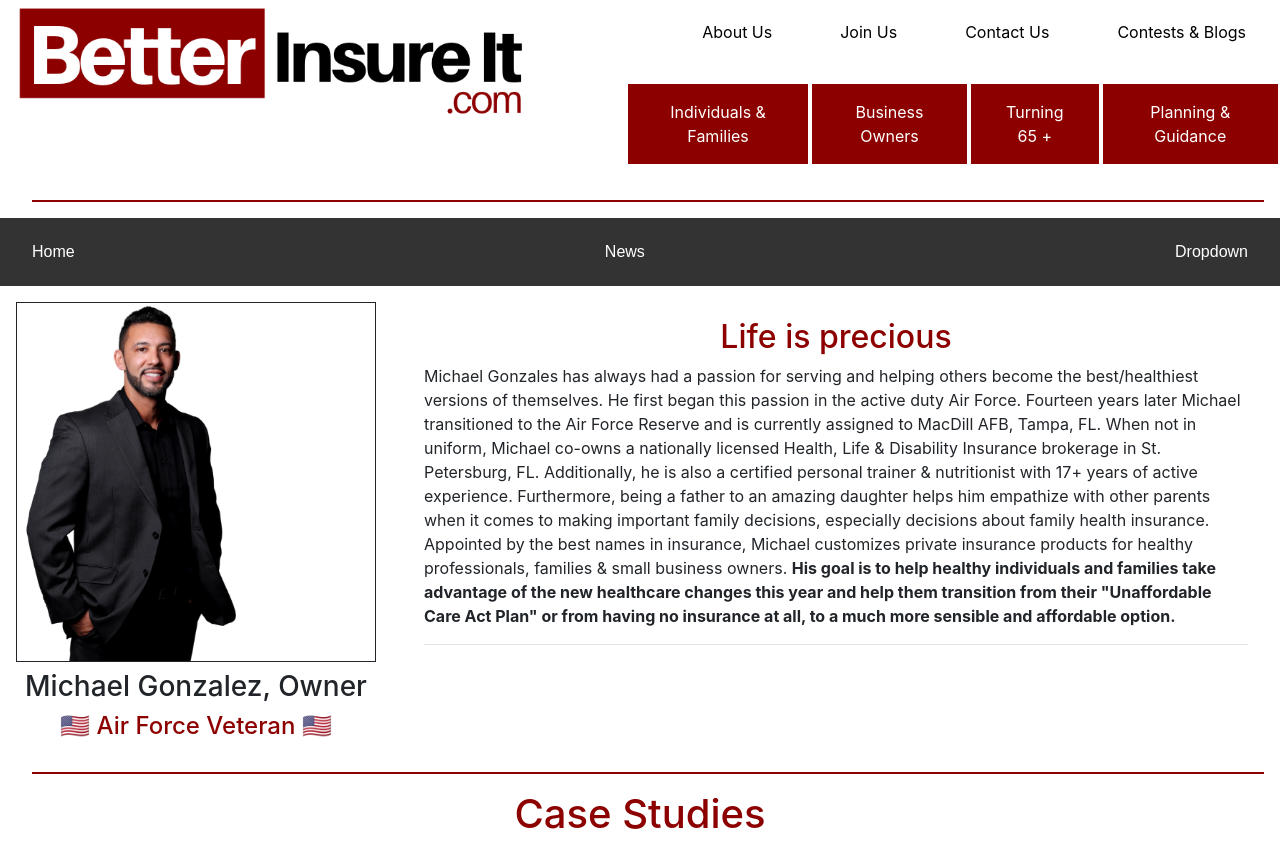
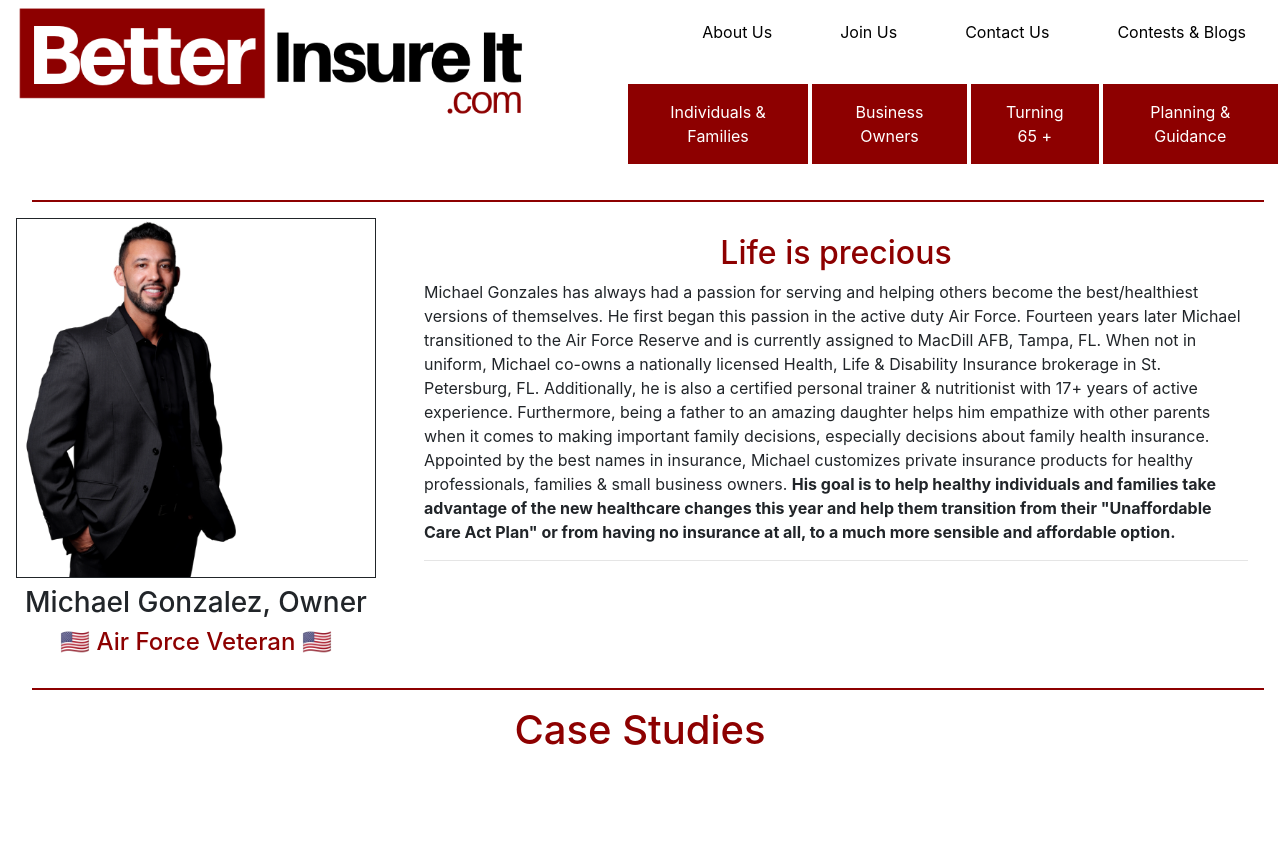
Before and after one commit to MatthewSDick/BetterInsureIT, a React (Create React App) app in the folder ClientApp/: page / in a window 1280 px wide. Shown: the top 868 px of the page. Built offline with nearby package versions, Linux system fonts and the light colour scheme.

Commit message:
Took out the other nav bar

```diff
--- a/ClientApp/src/components/Header.jsx
+++ b/ClientApp/src/components/Header.jsx
@@ -66,7 +66,7 @@ const Header = () => {
       </div>
       <div className="div-line"></div>
 
-      <div class="navbar">
+      {/* <div class="navbar">
         <a href="#home">Home</a>
         <a href="#news">News</a>
         <div class="dropdown">
@@ -80,7 +80,7 @@ const Header = () => {
             <a href="#">Link 3</a>
           </div>
         </div>
-      </div>
+      </div> */}
     </>
   )
 }
```
